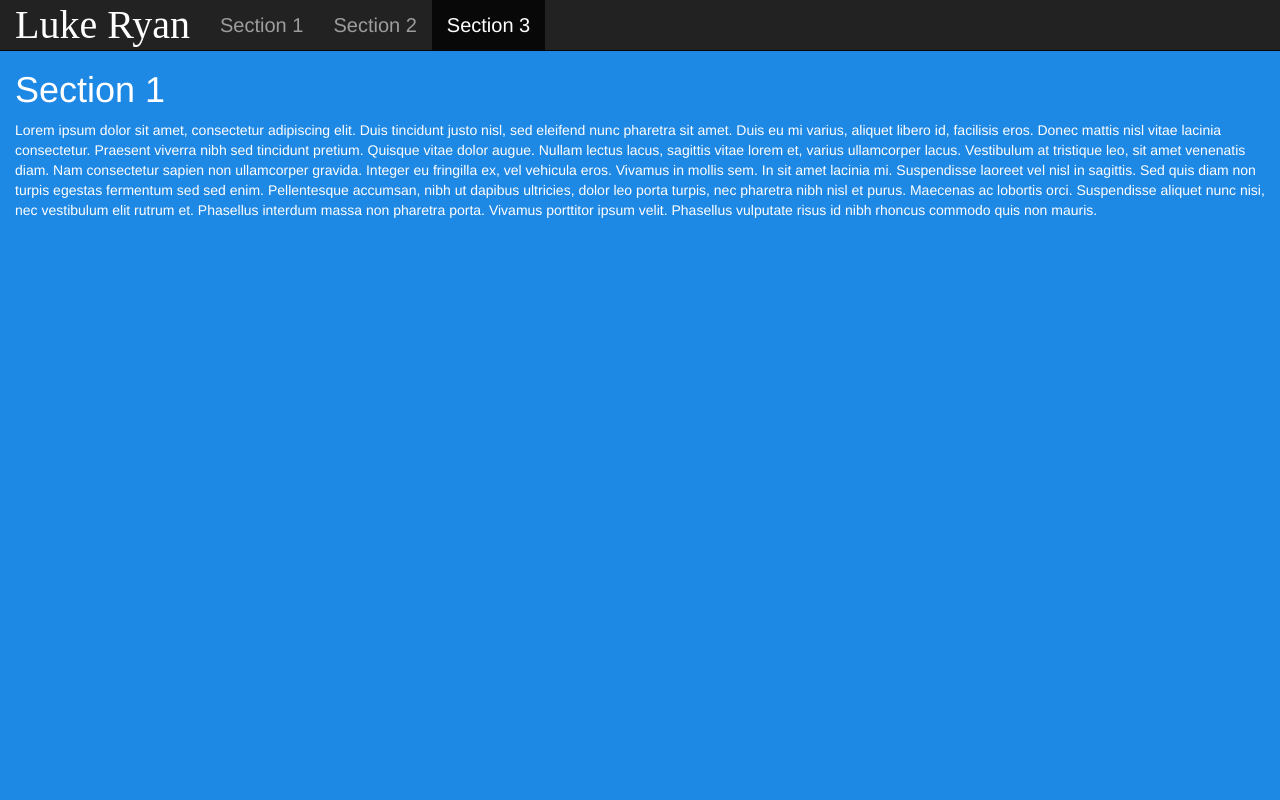
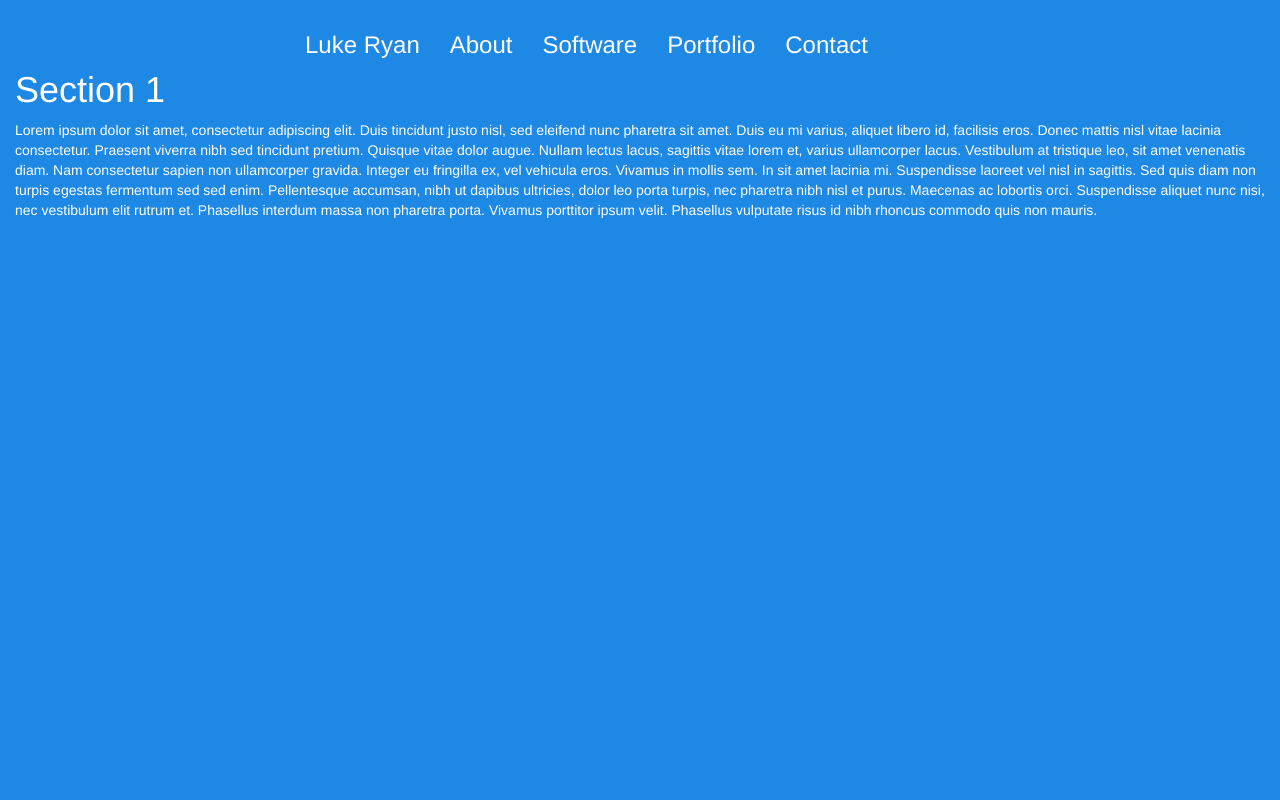
Before and after one commit to LukeTRyan/Portfolio, a plain HTML site: page portfolio.html in a window 1280 px wide. Shown: the top 800 px of the page. Drawn offline with nearby package versions, Linux system fonts and the light colour scheme.

Commit message:
additions

```diff
--- a/main.css
+++ b/main.css
@@ -8,15 +8,28 @@ body {
 
   #section3 {padding-top:50px;height:1000px;color: #fff; background-color: #ff9800;}
 
+  #section4 {padding-top:50px;height:1000px;color: #fff; background-color: #0867b4da;}
+
+#nav-container{
+  margin-right: auto;
+  margin-left: auto;
+  padding-right: 15px;
+  padding-left: 15px;
+  align-items: center;
+  display: flex;
+  max-width: 700px;
+}
+
+
   .navbar-brand {
-    font-family: 'Roboto Slab';
     color: #ffffff;
-    font-size: 40px;
+    font-size: 24px;
     font-weight: 500;
 }
 
-  .navbar-nav{
-    font-size: 20px;
+  .navbar-brand:hover {
+    color: #ffffff;
+
 }
 
   .page-scroll{
@@ -25,3 +38,26 @@ body {
     -moz-transition-property: -webkit-transform;
     -moz-transition-duration: 1s;
 }
+
+  .navbar{
+    background: transparent;
+    border-bottom: none;
+    align-items: center;
+    margin-top:20px;
+    font-size: 24px;
+    transition: 1s;
+  }
+
+  .nav.navbar-nav.page-scroll li a{
+    color:white;
+  }
+
+  .nav.navbar-nav.page-scroll li a:hover{
+   color: white;
+   background-color: rgba(255, 255, 255, 0.089);
+   transition: 1s;
+  }
+
+  .nav.navbar-nav.page-scroll li a:focus{
+    background-color: transparent;
+  }
--- a/portfolio.html
+++ b/portfolio.html
@@ -15,24 +15,16 @@
 </head>
 <body data-spy="scroll" data-target=".navbar" data-offset="50">
 
-<nav class="navbar navbar-inverse navbar-fixed-top">
-  <div class="container-fluid">
+<nav class="navbar navbar-fixed-top">
+  <div class="container" id="nav-container">
     <div class="navbar-header">
-        <button type="button" class="navbar-toggle" data-toggle="collapse" data-target="#myNavbar">
-          <span class="icon-bar"></span>
-          <span class="icon-bar"></span>
-          <span class="icon-bar"></span>
-      </button>
       <a class="navbar-brand" href="/portfolio.html">Luke Ryan</a>
-    </div>
-    <div>
-      <div class="collapse navbar-collapse" id="myNavbar">
-        <ul class="nav navbar-nav page-scroll">
-          <li><a href="#section1">Section 1</a></li>
-          <li><a href="#section2">Section 2</a></li>
-          <li><a href="#section3">Section 3</a></li>
-        </ul>
-      </div>
+      <ul class="nav navbar-nav nav-link w--current page-scroll">
+        <li><a href="#section1">About</a></li>
+        <li><a href="#section2">Software</a></li>
+        <li><a href="#section3">Portfolio</a></li>
+        <li><a href="#section4">Contact</a></li>
+      </ul>
     </div>
   </div>
 </nav>
@@ -77,6 +69,19 @@
     Phasellus interdum massa non pharetra porta. Vivamus porttitor ipsum velit.
     Phasellus vulputate risus id nibh rhoncus commodo quis non mauris.</p>
 </div>
+<div id="section4" class="container-fluid">
+  <h1>Section 3</h1>
+  <p>Lorem ipsum dolor sit amet, consectetur adipiscing elit. Duis tincidunt justo nisl, sed eleifend nunc pharetra sit amet.
+    Duis eu mi varius, aliquet libero id, facilisis eros. Donec mattis nisl vitae lacinia consectetur. Praesent viverra nibh
+    sed tincidunt pretium. Quisque vitae dolor augue. Nullam lectus lacus, sagittis vitae lorem et, varius ullamcorper lacus.
+    Vestibulum at tristique leo, sit amet venenatis diam.
+    Nam consectetur sapien non ullamcorper gravida. Integer eu fringilla ex, vel vehicula eros. Vivamus in mollis sem.
+    In sit amet lacinia mi. Suspendisse laoreet vel nisl in sagittis. Sed quis diam non turpis egestas fermentum sed sed enim.
+    Pellentesque accumsan, nibh ut dapibus ultricies, dolor leo porta turpis, nec pharetra nibh nisl et purus.
+    Maecenas ac lobortis orci. Suspendisse aliquet nunc nisi, nec vestibulum elit rutrum et.
+    Phasellus interdum massa non pharetra porta. Vivamus porttitor ipsum velit.
+    Phasellus vulputate risus id nibh rhoncus commodo quis non mauris.</p>
+</div>
 
 
 </body>
```
